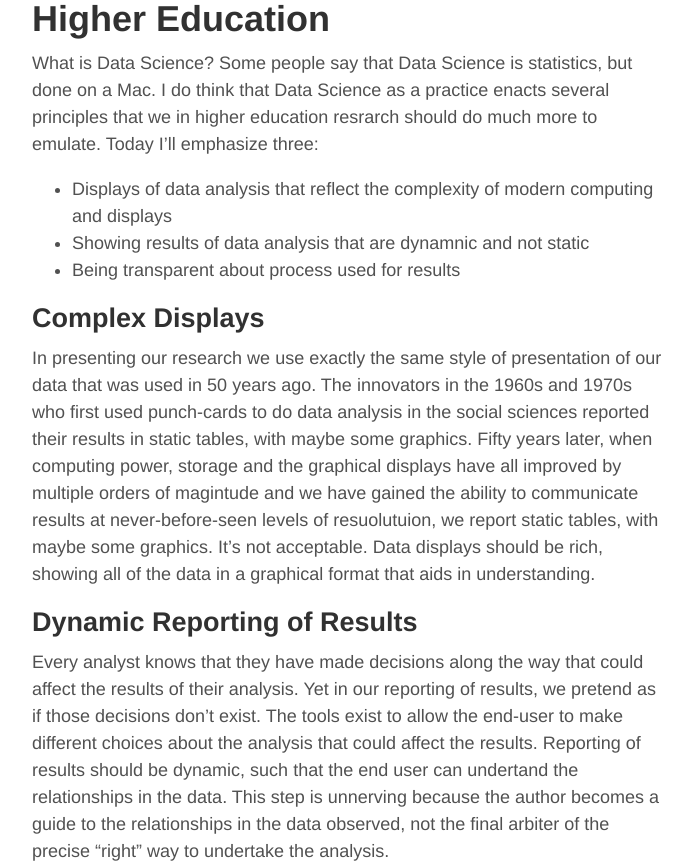
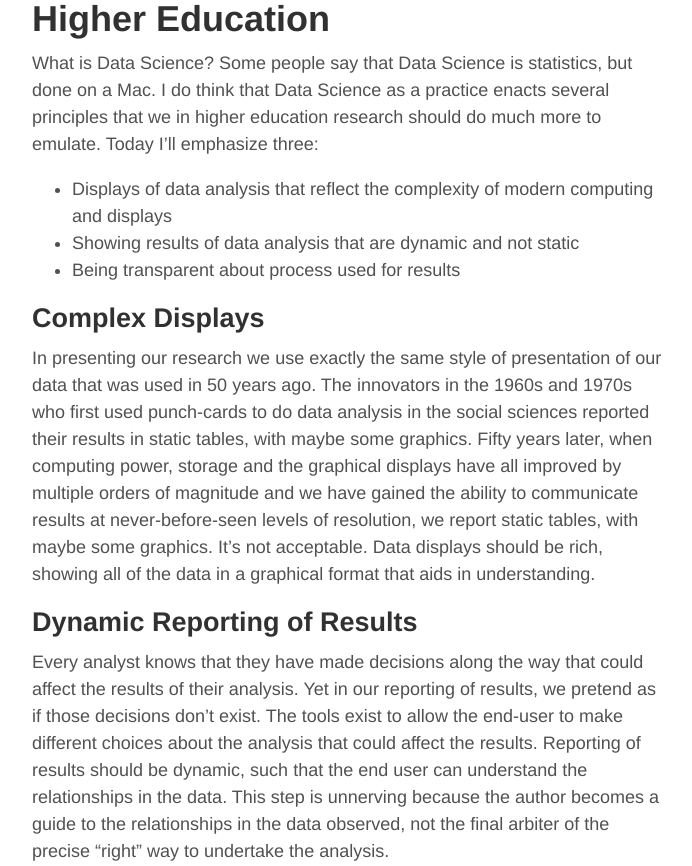
Before and after one commit to wdoyle42/wdoyle42.github.io, a Jekyll site: the page built from index.html, in a window 1280 px wide. Shown: the part 269-1135 px from the top of the page, without its empty margins (293-985 px from the left). Built offline with Jekyll 4.4.1, drawn with Linux system fonts in a browser that asks for light colours; the list of posts is cut into pages by our own code.

Commit message:
spelling

```diff
--- a/_posts/2015-11-7-ashe-data.md
+++ b/_posts/2015-11-7-ashe-data.md
@@ -1,21 +1,21 @@
 Comments on Data Science in Higher Education
 ============================================
 
-What is Data Science? Some people say that Data Science is statistics, but done on a Mac. I do think that Data Science as a practice enacts several principles that we in higher education resrarch should do much more to emulate. Today I'll emphasize three:
+What is Data Science? Some people say that Data Science is statistics, but done on a Mac. I do think that Data Science as a practice enacts several principles that we in higher education research should do much more to emulate. Today I'll emphasize three:
 
 * Displays of data analysis that reflect the complexity of modern computing and displays
-* Showing results of data analysis that are dynamnic and not static
+* Showing results of data analysis that are dynamic and not static
 * Being transparent about process used for results
 
 Complex Displays
 ----------------
 
-In presenting our research we use exactly the same style of presentation of our data that was used in 50 years ago. The innovators in the 1960s and 1970s who first used punch-cards to do data analysis in the social sciences reported their results in static tables, with maybe some graphics. Fifty years later, when computing power, storage and the graphical displays have all improved by multiple orders of magintude and we have gained the ability to communicate results at never-before-seen levels of resuolutuion, we report static tables, with maybe some graphics. It's not acceptable. Data displays should be rich, showing all of the data in a graphical format that aids in understanding.
+In presenting our research we use exactly the same style of presentation of our data that was used in 50 years ago. The innovators in the 1960s and 1970s who first used punch-cards to do data analysis in the social sciences reported their results in static tables, with maybe some graphics. Fifty years later, when computing power, storage and the graphical displays have all improved by multiple orders of magnitude and we have gained the ability to communicate results at never-before-seen levels of resolution, we report static tables, with maybe some graphics. It's not acceptable. Data displays should be rich, showing all of the data in a graphical format that aids in understanding.
 
 
 Dynamic Reporting of Results
 ----------------
-Every analyst knows that they have made decisions along the way that could affect the results of their analysis. Yet in our reporting of results, we pretend as if those decisions don't exist. The tools exist to allow the end-user to make different choices about the analysis that could affect the results. Reporting of results should be dynamic, such that the end user can undertand the relationships in the data. This step is unnerving because the author becomes a guide to the relationships in the data observed, not the final arbiter of the precise "right" way to undertake the analysis.
+Every analyst knows that they have made decisions along the way that could affect the results of their analysis. Yet in our reporting of results, we pretend as if those decisions don't exist. The tools exist to allow the end-user to make different choices about the analysis that could affect the results. Reporting of results should be dynamic, such that the end user can understand the relationships in the data. This step is unnerving because the author becomes a guide to the relationships in the data observed, not the final arbiter of the precise "right" way to undertake the analysis.
 
 Transparency
 ------------
```
